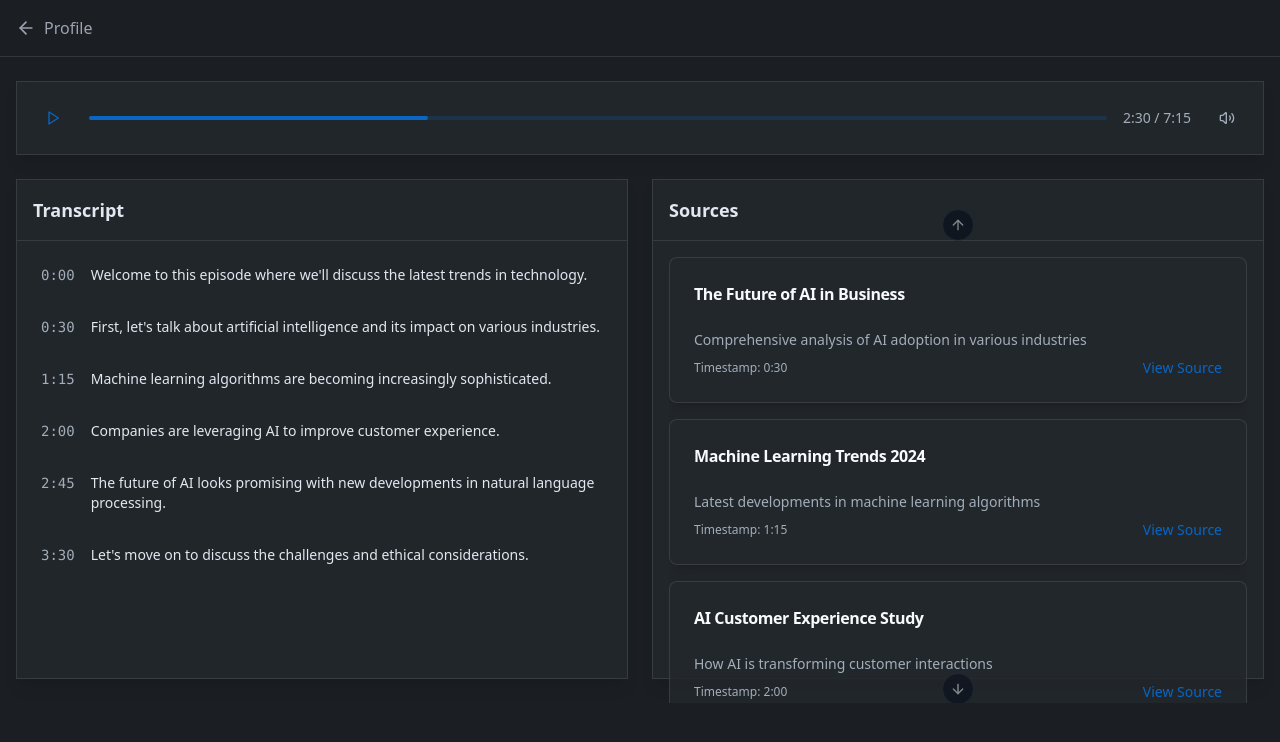
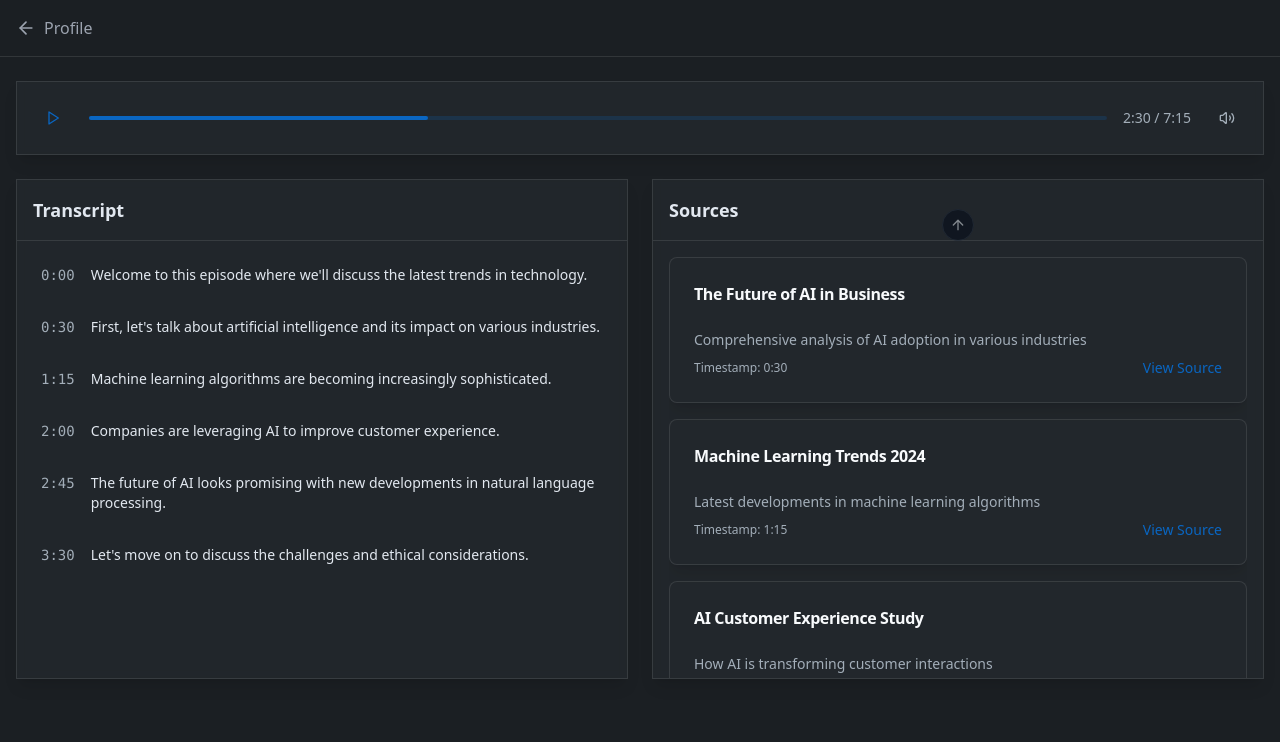
Before and after one commit to abraham-george/profile-sculptor-dark, a React (Vite) app: page /episodes/1 in a window 1280 px wide. Shown: the top 742 px of the page. Built offline with nearby package versions, Linux system fonts and the light colour scheme.

Commit message:
Fix carousel scrolling and UI
- Implemented auto-scrolling functionality for the carousel when hovering over transcript sections.
- Adjusted carousel UI to ensure it remains within the boundaries of the sources panel.
[skip gpt_engineer]

```diff
--- a/src/components/podcasts/episode/SourcesPanel.tsx
+++ b/src/components/podcasts/episode/SourcesPanel.tsx
@@ -62,7 +62,10 @@ export const SourcesPanel = () => {
       const timestamp = event.detail;
       const sourceIndex = sources.findIndex(source => source.timestamp === timestamp);
       if (sourceIndex !== -1 && carouselApi.current) {
-        carouselApi.current.scrollTo(sourceIndex);
+        carouselApi.current.scrollTo(sourceIndex, {
+          immediate: false,
+          duration: 300
+        });
       }
     };
 
@@ -73,19 +76,19 @@ export const SourcesPanel = () => {
   }, [sources]);
 
   return (
-    <div className="glass-card h-full">
+    <div className="glass-card h-full overflow-hidden">
       <div className="p-4 border-b border-white/10">
         <h2 className="text-lg font-semibold">Sources</h2>
       </div>
 
-      <div className="p-4">
+      <div className="p-4 relative h-[calc(100%-60px)]">
         <Carousel
           opts={{
             align: "start",
             loop: true,
           }}
           orientation="vertical"
-          className="h-[calc(100vh-400px)]"
+          className="h-full"
           setApi={(api) => (carouselApi.current = api)}
         >
           <CarouselContent className="-mt-4">
--- a/src/components/podcasts/episode/TranscriptPanel.tsx
+++ b/src/components/podcasts/episode/TranscriptPanel.tsx
@@ -21,7 +21,11 @@ export const TranscriptPanel = () => {
 
   useEffect(() => {
     if (activeTimestamp) {
-      window.dispatchEvent(new CustomEvent('timestampHover', { detail: activeTimestamp }));
+      const event = new CustomEvent('timestampHover', {
+        detail: activeTimestamp,
+        bubbles: true
+      });
+      window.dispatchEvent(event);
     }
   }, [activeTimestamp]);
 
```
